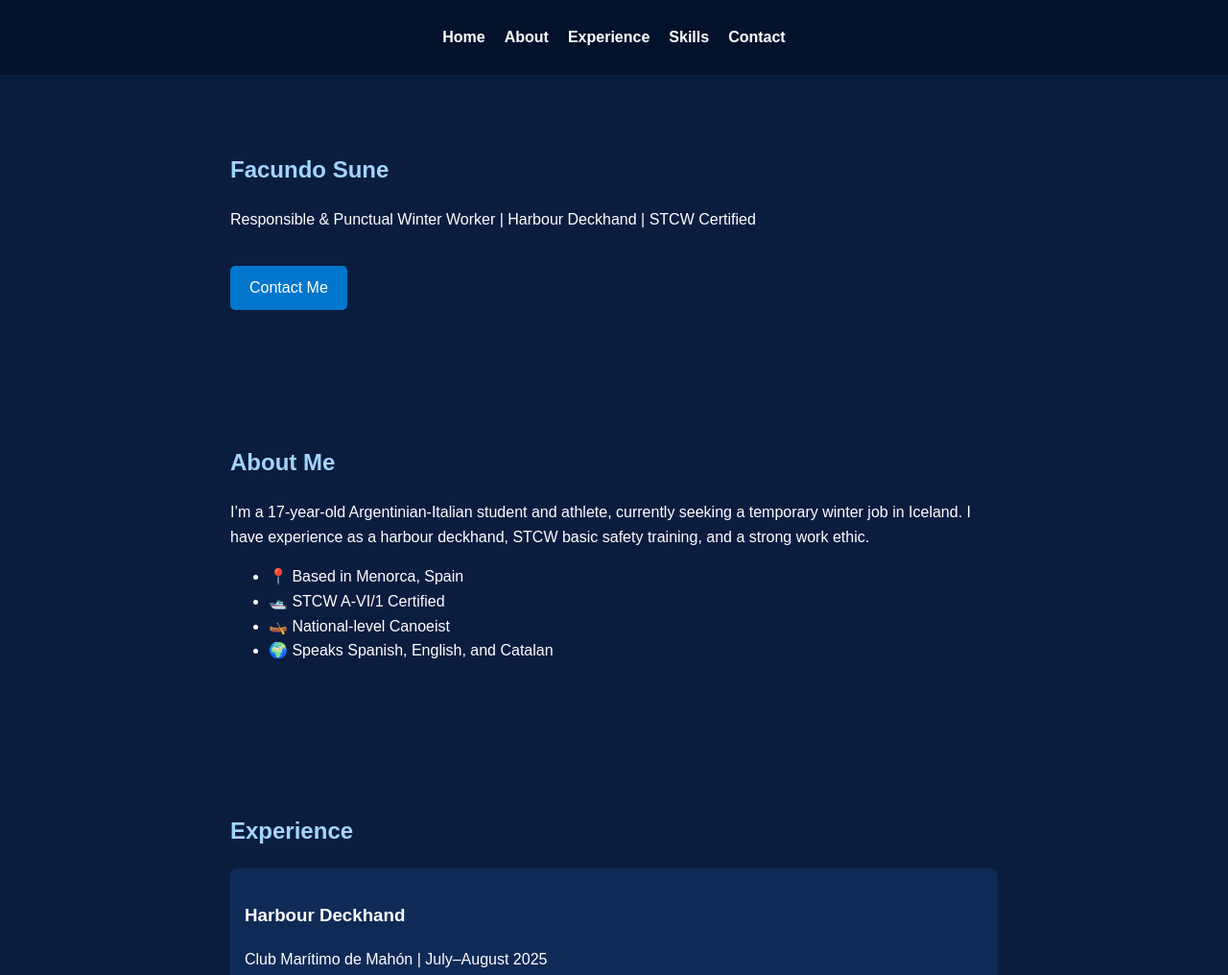
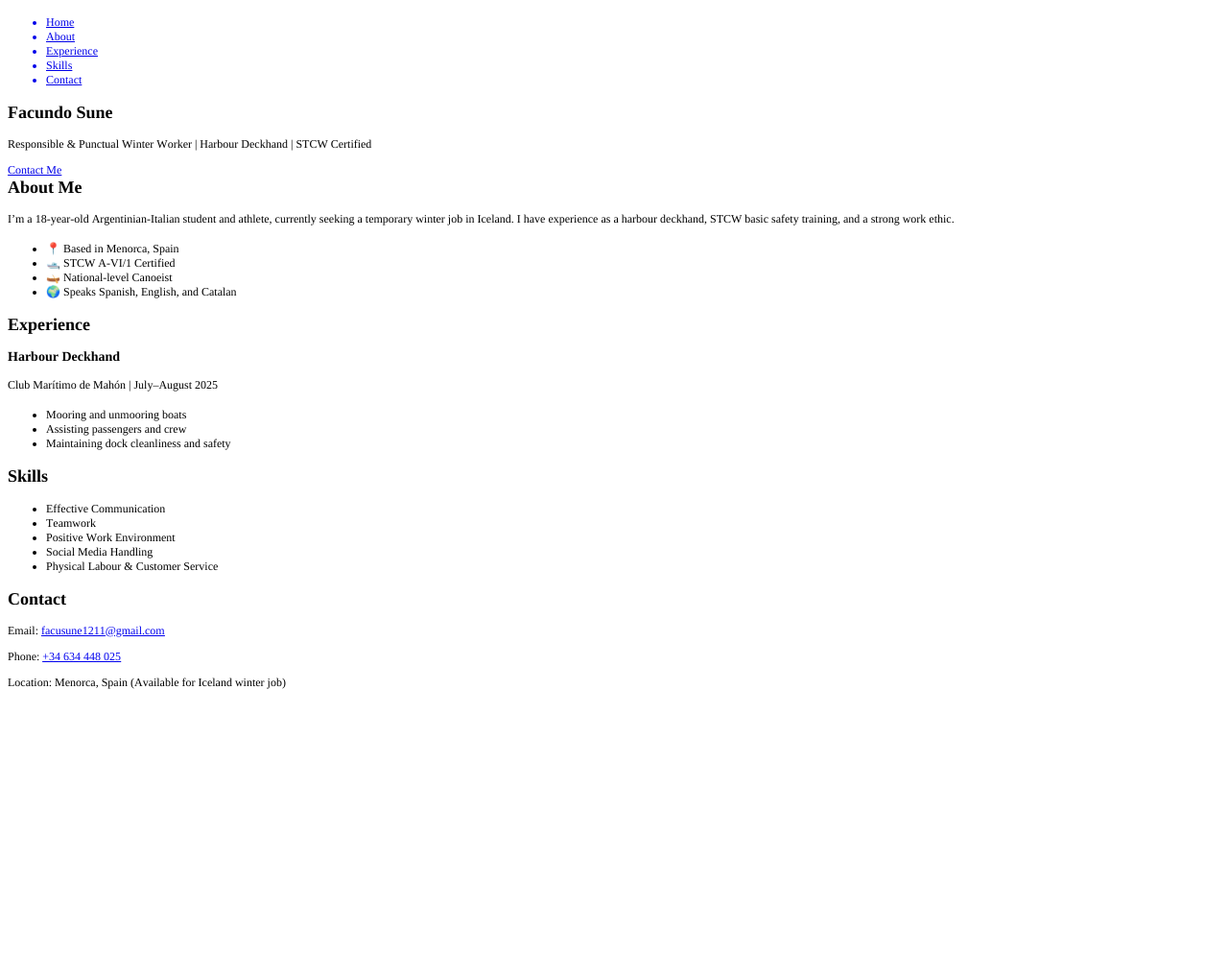
Before and after one commit to Facuuuuuuuuuuuu/facundo-portfolio, a plain HTML site: page index.html in a window 1280 px wide. Shown: the top 1016 px of the page at 96% size. After the commit the page ends 800 px from the top, so only its background shows below. Drawn offline with Linux system fonts and the light colour scheme.

Commit message:
Add files via upload

```diff
--- a/index.html
+++ b/index.html
@@ -1,70 +1,64 @@
-<!DOCTYPE html>
-<html lang="en">
+<!DOCTYPE html PUBLIC "-//W3C//DTD HTML 4.01//EN" "http://www.w3.org/TR/html4/strict.dtd">
+<html>
 <head>
-  <meta charset="UTF-8" />
-  <meta name="viewport" content="width=device-width, initial-scale=1.0"/>
-  <title>Facundo Sune - Portfolio</title>
-  <link rel="stylesheet" href="style.css" />
+  <meta http-equiv="Content-Type" content="text/html; charset=utf-8">
+  <meta http-equiv="Content-Style-Type" content="text/css">
+  <title></title>
+  <meta name="Generator" content="Cocoa HTML Writer">
+  <meta name="CocoaVersion" content="2575.6">
+  <style type="text/css">
+    p.p1 {margin: 0.0px 0.0px 0.0px 0.0px; font: 12.0px Times; color: #0000e9; -webkit-text-stroke: #0000e9}
+    p.p3 {margin: 0.0px 0.0px 12.0px 0.0px; font: 12.0px Times; -webkit-text-stroke: #000000}
+    p.p6 {margin: 0.0px 0.0px 12.0px 0.0px; font: 12.0px Times; color: #0000e9; -webkit-text-stroke: #0000e9}
+    li.li1 {margin: 0.0px 0.0px 0.0px 0.0px; font: 12.0px Times; color: #0000e9; -webkit-text-stroke: #0000e9}
+    li.li4 {margin: 0.0px 0.0px 0.0px 0.0px; font: 12.0px Times; -webkit-text-stroke: #000000}
+    span.s1 {-webkit-text-stroke: 0px #000000}
+    span.s2 {text-decoration: underline ; font-kerning: none}
+    span.s3 {font-kerning: none}
+    span.s4 {font: 12.0px 'Apple Color Emoji'; font-kerning: none}
+    span.s5 {font-kerning: none; color: #000000; -webkit-text-stroke: 0px #000000}
+    span.s6 {text-decoration: underline ; font-kerning: none; -webkit-text-stroke: 0px #0000e9}
+    ul.ul1 {list-style-type: disc}
+  </style>
 </head>
 <body>
-  <header>
-    <nav>
-      <ul>
-        <li><a href="#inicio">Home</a></li>
-        <li><a href="#sobre-mi">About</a></li>
-        <li><a href="#experiencia">Experience</a></li>
-        <li><a href="#habilidades">Skills</a></li>
-        <li><a href="#contacto">Contact</a></li>
-      </ul>
-    </nav>
-  </header>
-
-  <section id="inicio">
-    <h1>Facundo Sune</h1>
-    <p>Responsible & Punctual Winter Worker | Harbour Deckhand | STCW Certified</p>
-    <a href="#contacto" class="btn">Contact Me</a>
-  </section>
-
-  <section id="sobre-mi">
-    <h2>About Me</h2>
-    <p>I’m a 17-year-old Argentinian-Italian student and athlete, currently seeking a temporary winter job in Iceland. I have experience as a harbour deckhand, STCW basic safety training, and a strong work ethic.</p>
-    <ul>
-      <li>📍 Based in Menorca, Spain</li>
-      <li>🛥️ STCW A-VI/1 Certified</li>
-      <li>🛶 National-level Canoeist</li>
-      <li>🌍 Speaks Spanish, English, and Catalan</li>
-    </ul>
-  </section>
-
-  <section id="experiencia">
-    <h2>Experience</h2>
-    <div class="job">
-      <h3>Harbour Deckhand</h3>
-      <p>Club Marítimo de Mahón | July–August 2025</p>
-      <ul>
-        <li>Mooring and unmooring boats</li>
-        <li>Assisting passengers and crew</li>
-        <li>Maintaining dock cleanliness and safety</li>
-      </ul>
-    </div>
-  </section>
-
-  <section id="habilidades">
-    <h2>Skills</h2>
-    <ul>
-      <li>Effective Communication</li>
-      <li>Teamwork</li>
-      <li>Positive Work Environment</li>
-      <li>Social Media Handling</li>
-      <li>Physical Labour & Customer Service</li>
-    </ul>
-  </section>
-
-  <section id="contacto">
-    <h2>Contact</h2>
-    <p>Email: <a href="mailto:facusune1211@gmail.com">facusune1211@gmail.com</a></p>
-    <p>Phone: <a href="tel:+34634448025">+34 634 448 025</a></p>
-    <p>Location: Menorca, Spain (Available for Iceland winter job)</p>
-  </section>
+<ul class="ul1">
+  <li class="li1"><span class="s1"></span><span class="s2">Home</span></li>
+  <li class="li1"><span class="s1"></span><span class="s2">About</span></li>
+  <li class="li1"><span class="s1"></span><span class="s2">Experience</span></li>
+  <li class="li1"><span class="s1"></span><span class="s2">Skills</span></li>
+  <li class="li1"><span class="s1"></span><span class="s2">Contact</span></li>
+</ul>
+<h1 style="margin: 0.0px 0.0px 14.9px 0.0px; font: 18.0px Times; -webkit-text-stroke: #000000"><span class="s3"><b>Facundo Sune</b></span></h1>
+<p class="p3"><span class="s3">Responsible &amp; Punctual Winter Worker | Harbour Deckhand | STCW Certified</span></p>
+<p class="p1"><span class="s2">Contact Me</span></p>
+<h2 style="margin: 0.0px 0.0px 14.9px 0.0px; font: 18.0px Times; -webkit-text-stroke: #000000"><span class="s3"><b>About Me</b></span></h2>
+<p class="p3"><span class="s3">I’m a 18-year-old Argentinian-Italian student and athlete, currently seeking a temporary winter job in Iceland. I have experience as a harbour deckhand, STCW basic safety training, and a strong work ethic.</span></p>
+<ul class="ul1">
+  <li class="li4"><span class="s1"></span><span class="s4">📍</span><span class="s3"> Based in Menorca, Spain</span></li>
+  <li class="li4"><span class="s1"></span><span class="s4">🛥️</span><span class="s3"> STCW A-VI/1 Certified</span></li>
+  <li class="li4"><span class="s1"></span><span class="s4">🛶</span><span class="s3"> National-level Canoeist</span></li>
+  <li class="li4"><span class="s1"></span><span class="s4">🌍</span><span class="s3"> Speaks Spanish, English, and Catalan</span></li>
+</ul>
+<h2 style="margin: 0.0px 0.0px 14.9px 0.0px; font: 18.0px Times; -webkit-text-stroke: #000000"><span class="s3"><b>Experience</b></span></h2>
+<h3 style="margin: 0.0px 0.0px 14.0px 0.0px; font: 14.0px Times; -webkit-text-stroke: #000000"><span class="s3"><b>Harbour Deckhand</b></span></h3>
+<p class="p3"><span class="s3">Club Marítimo de Mahón | July–August 2025</span></p>
+<ul class="ul1">
+  <li class="li4"><span class="s1"></span><span class="s3">Mooring and unmooring boats</span></li>
+  <li class="li4"><span class="s1"></span><span class="s3">Assisting passengers and crew</span></li>
+  <li class="li4"><span class="s1"></span><span class="s3">Maintaining dock cleanliness and safety</span></li>
+</ul>
+<h2 style="margin: 0.0px 0.0px 14.9px 0.0px; font: 18.0px Times; -webkit-text-stroke: #000000"><span class="s3"><b>Skills</b></span></h2>
+<ul class="ul1">
+  <li class="li4"><span class="s1"></span><span class="s3">Effective Communication</span></li>
+  <li class="li4"><span class="s1"></span><span class="s3">Teamwork</span></li>
+  <li class="li4"><span class="s1"></span><span class="s3">Positive Work Environment</span></li>
+  <li class="li4"><span class="s1"></span><span class="s3">Social Media Handling</span></li>
+  <li class="li4"><span class="s1"></span><span class="s3">Physical Labour &amp; Customer Service</span></li>
+</ul>
+<h2 style="margin: 0.0px 0.0px 14.9px 0.0px; font: 18.0px Times; -webkit-text-stroke: #000000"><span class="s3"><b>Contact</b></span></h2>
+<p class="p6"><span class="s5">Email: <a href="mailto:facusune1211@gmail.com"><span class="s6">facusune1211@gmail.com</span></a></span></p>
+<p class="p6"><span class="s5">Phone: <a href="tel:+34634448025"><span class="s6">+34 634 448 025</span></a></span></p>
+<p class="p3"><span class="s3">Location: Menorca, Spain (Available for Iceland winter job)</span></p>
 </body>
 </html>
```
